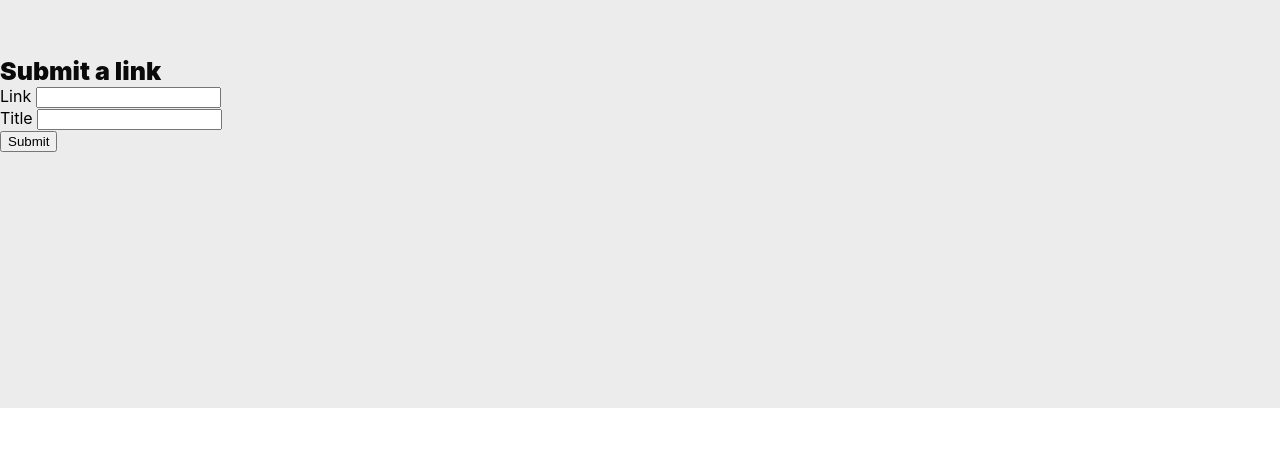
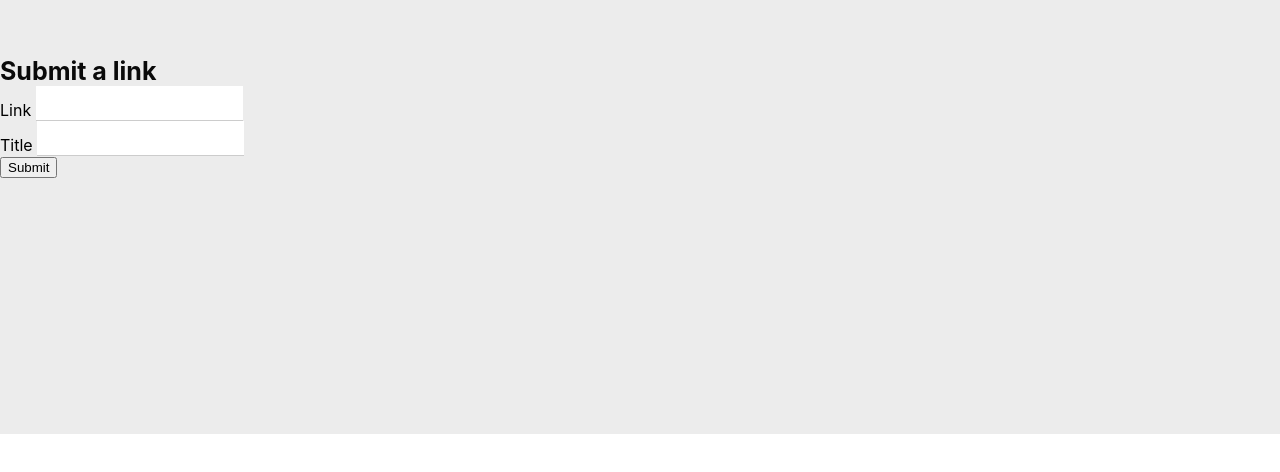
Before and after one commit to AmmanMeb/Fullstack, a React (Create React App) app in the folder Client/: page /SubmitPage in a window 1280 px wide. Shown: the part 200-672 px from the top of the page. Built offline with nearby package versions, Linux system fonts and the light colour scheme.

Commit message:
Add files via upload

```diff
--- a/Client/src/components/submitPageComponents/submitPage.scss
+++ b/Client/src/components/submitPageComponents/submitPage.scss
@@ -6,7 +6,7 @@ $secondarybackgroundcolor: rgb(197, 194, 194);
 
 .title {
     color: $black;
-    font-weight: 900;
+    font-weight: bold;
     font-size: 25px;
 }
 
@@ -25,6 +25,14 @@ $secondarybackgroundcolor: rgb(197, 194, 194);
  padding-top: 20%;
 }
 
-.title-2 {
-
-}
+input {
+    font-size: 16px;
+    border: 0;
+    border-bottom: 1px solid #ccc;
+    font-family: Arial, Helvetica, sans-serif;
+    -webkit-appearance: none;
+    border-radius: 0;
+    padding: 0;
+    cursor: text;
+    padding-top: 2vh;
+  }
```
